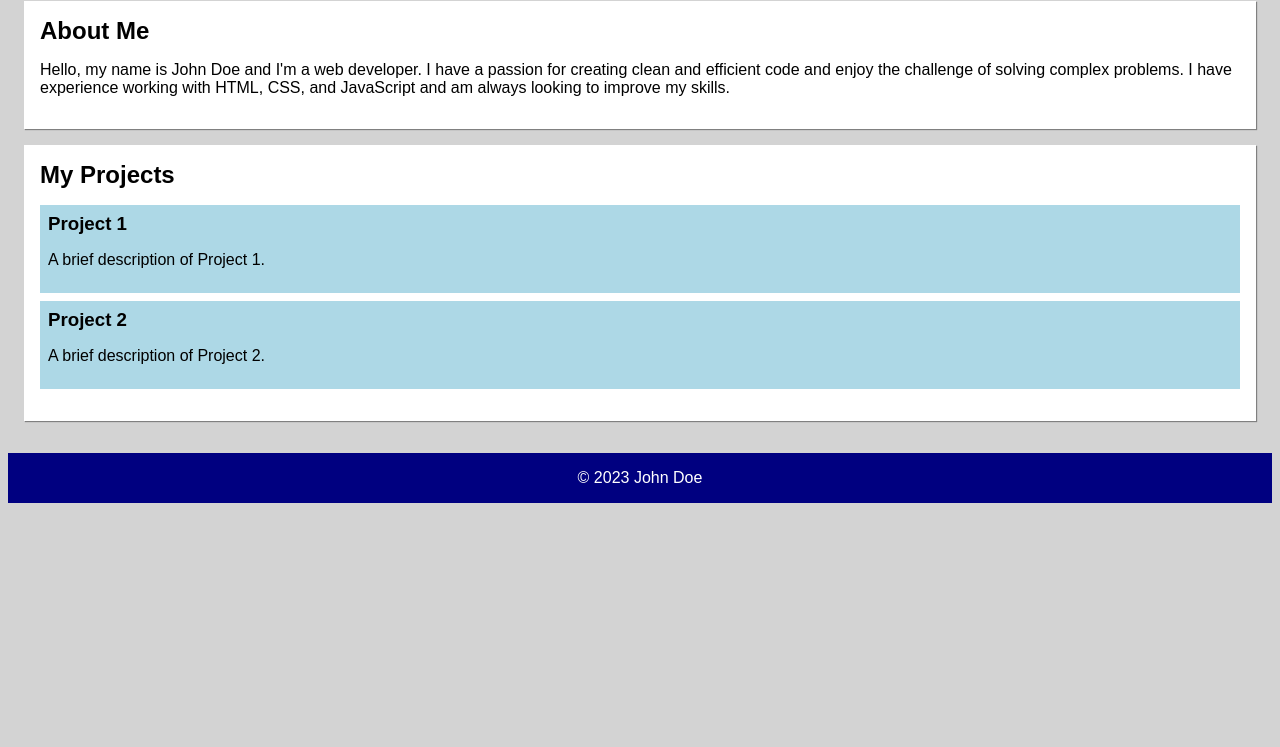
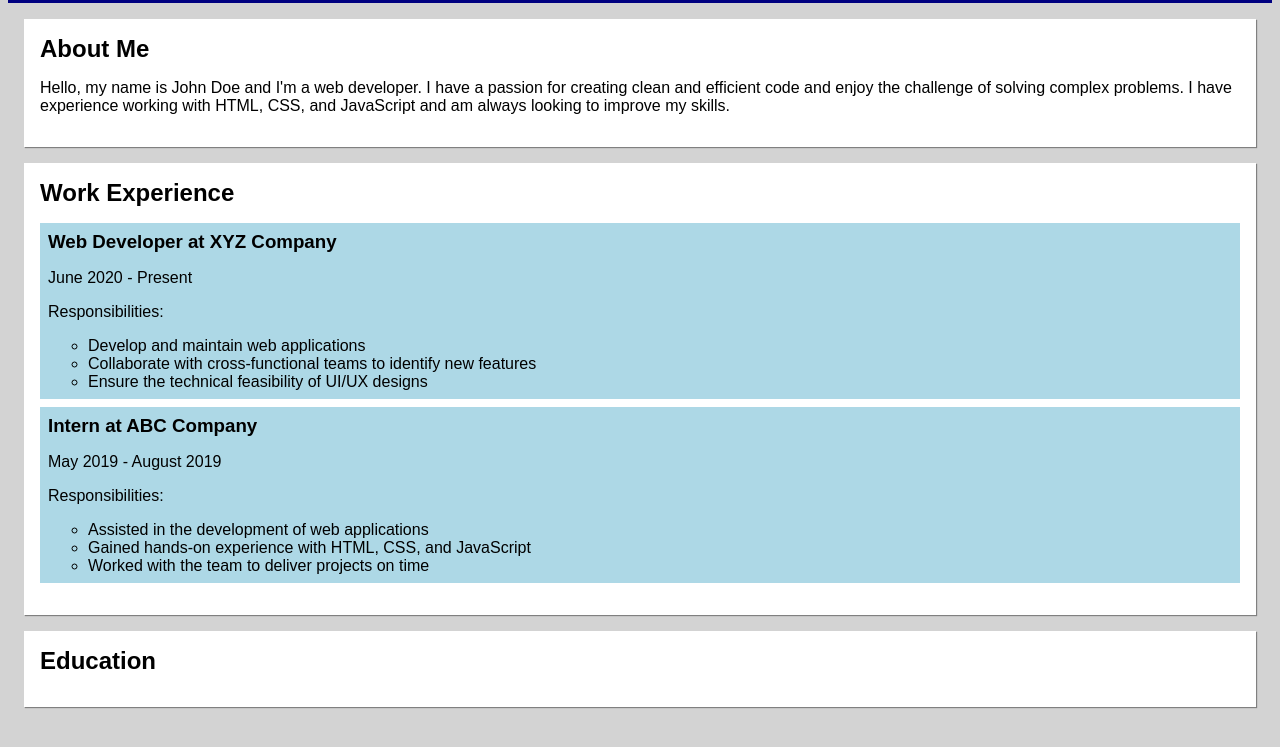
Before and after one commit to thlpthrj/myprofile, a plain HTML site: page index.html in a window 1280 px wide. Shown: the part 92-839 px from the top of the page. Before the commit the page ends 800 px from the top, so only its background shows below. Drawn offline with Linux system fonts and the light colour scheme.

Commit message:
Update index.html

```diff
--- a/index.html
+++ b/index.html
@@ -6,6 +6,7 @@
   </head>
   <body style="background-color: lightgray; font-family: Arial, sans-serif;">
     <header style="background-color: navy; color: white; padding: 1rem; text-align: center;">
+      <img src="profile.jpg" alt="Profile Picture" style="border-radius: 50%; height: 10%; width: 10%;">
       <h1 style="margin: 0;">My Portfolio</h1>
     </header>
     <main style="padding: 1rem;">
@@ -14,21 +15,31 @@
         <p>Hello, my name is John Doe and I'm a web developer. I have a passion for creating clean and efficient code and enjoy the challenge of solving complex problems. I have experience working with HTML, CSS, and JavaScript and am always looking to improve my skills.</p>
       </section>
       <section style="background-color: white; box-shadow: 1px 1px 1px gray; padding: 1rem; margin-bottom: 1rem;">
-        <h2 style="margin: 0;">My Projects</h2>
+        <h2 style="margin: 0;">Work Experience</h2>
         <ul style="list-style: none; padding: 0;">
           <li style="background-color: lightblue; padding: 0.5rem; margin-bottom: 0.5rem;">
-            <h3 style="margin: 0;">Project 1</h3>
-            <p>A brief description of Project 1.</p>
+            <h3 style="margin: 0;">Web Developer at XYZ Company</h3>
+            <p>June 2020 - Present</p>
+            <p>Responsibilities:</p>
+            <ul>
+              <li>Develop and maintain web applications</li>
+              <li>Collaborate with cross-functional teams to identify new features</li>
+              <li>Ensure the technical feasibility of UI/UX designs</li>
+            </ul>
           </li>
           <li style="background-color: lightblue; padding: 0.5rem; margin-bottom: 0.5rem;">
-            <h3 style="margin: 0;">Project 2</h3>
-            <p>A brief description of Project 2.</p>
+            <h3 style="margin: 0;">Intern at ABC Company</h3>
+            <p>May 2019 - August 2019</p>
+            <p>Responsibilities:</p>
+            <ul>
+              <li>Assisted in the development of web applications</li>
+              <li>Gained hands-on experience with HTML, CSS, and JavaScript</li>
+              <li>Worked with the team to deliver projects on time</li>
+            </ul>
           </li>
         </ul>
       </section>
-    </main>
-    <footer style="background-color: navy; color: white; padding: 1rem; text-align: center;">
-      <p style="margin: 0;">&copy; 2023 John Doe</p>
-    </footer>
-  </body>
-</html>
+      <section style="background-color: white; box-shadow: 1px 1px 1px gray; padding: 1rem; margin-bottom: 1rem;">
+        <h2 style="margin: 0;">Education</h2>
+        <ul style="list-style: none; padding: 0;">
+          <li style="background-color:
```
